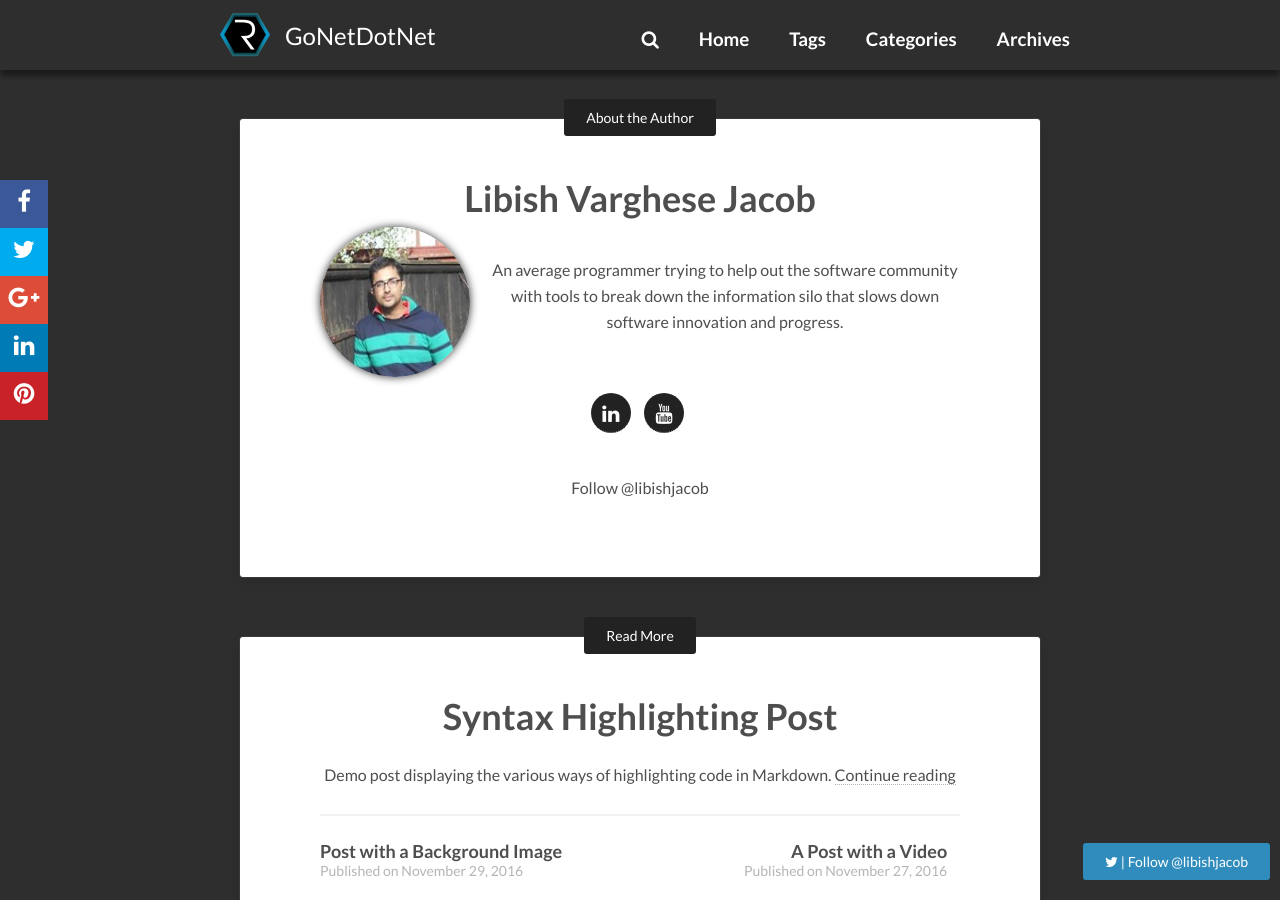
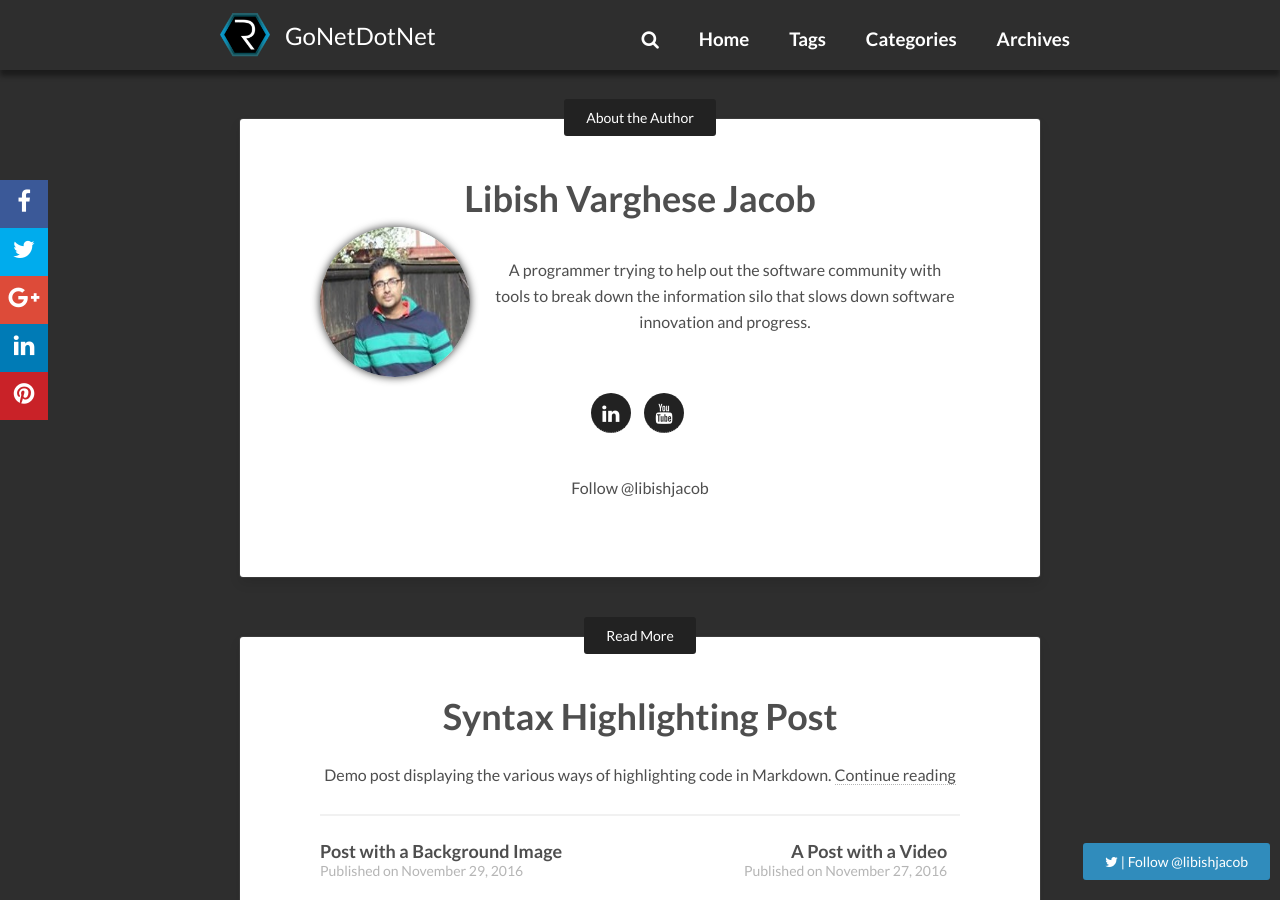
Before and after one commit to libish-jacob/Blog, a Jekyll site: the page built from _posts/2016-11-30-dark-post.md, in a window 1280 px wide and 900 px high, scrolled down 831 px. Built offline with Jekyll 4.4.1, drawn with Linux system fonts in a browser that asks for light colours; nearby versions of some CDN libraries; comment, search, counter and statistics services are not loaded.

Commit message:
Update _config.yml

```diff
--- a/_config.yml
+++ b/_config.yml
@@ -48,7 +48,7 @@
   name:           Libish Varghese Jacob
 #  site:           http://aronbordin.com
   avatar:         images/libish.jpg
-  bio:            "An average programmer trying to help out the software community with tools to break down the information silo that slows down software innovation and progress."
+  bio:            "A programmer trying to help out the software community with tools to break down the information silo that slows down software innovation and progress."
   email:          libi.32@gmail.com
   # Twitter nick for use in Twitter cards and follow button.
   twitter: libishjacob # if no twitter in this config, the twitter follow button will be removed
```
